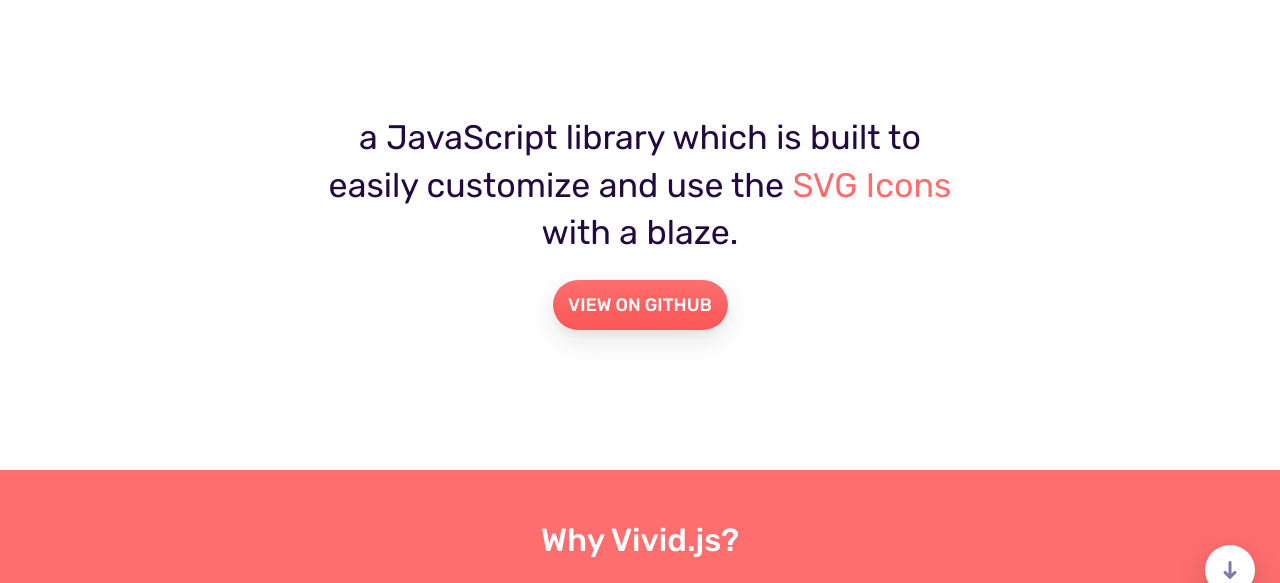
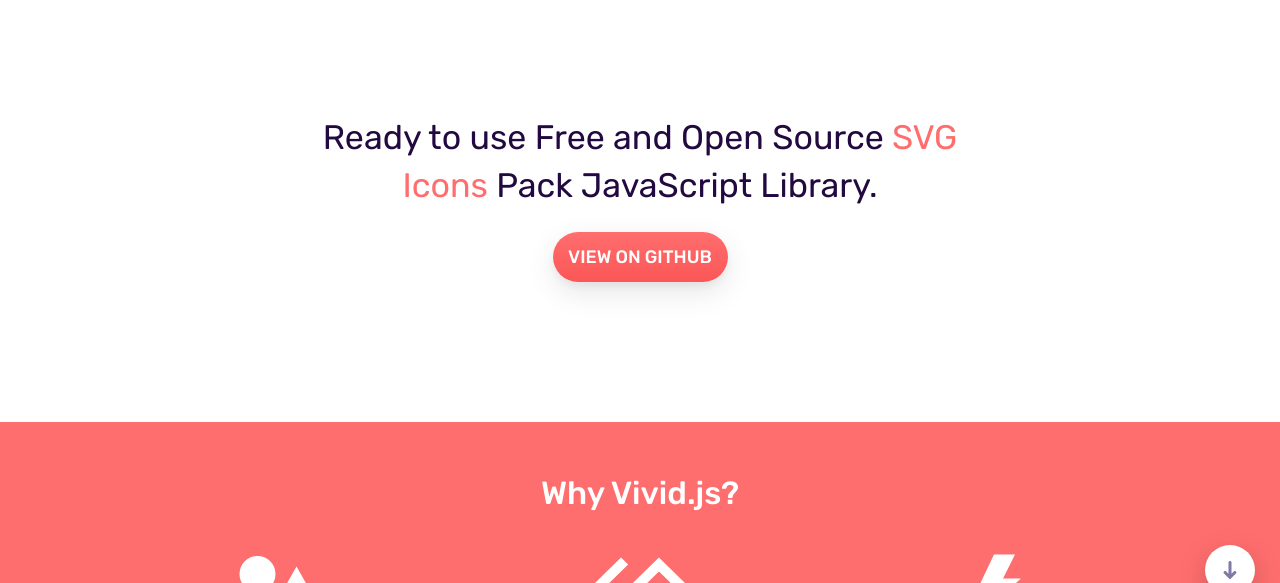
Before and after one commit to webkul/vivid, a plain HTML site: page index.html in a window 1280 px wide. Shown: the part 180-763 px from the top of the page. Drawn offline with Linux system fonts and the light colour scheme.

Commit message:
Updated Taglines

```diff
--- a/index.html
+++ b/index.html
@@ -18,24 +18,23 @@
         })(window, document, 'script', 'dataLayer', 'GTM-NRS3RBH');
     </script>
     <!-- End Google Tag Manager -->
-    <title>SVG Icons Library - Vivid.js</title>
+    <title>Free Open Source SVG Icons Set Pack and Library [100+ Icons] - Vivid.js</title>
     <meta charset="UTF-8">
     <meta name="viewport" content="width=device-width, initial-scale=1, user-scalable=yes">
     <link rel="icon" type="image/x-icon" href="assets/res/vivid-favicon.ico?1.0.1" />
     <link rel="apple-touch-icon-precomposed" href="assets/res/vivid-favicon-57x57.png?1.0.1">
     <link rel="canonical" href="https://webkul.github.io/vivid/">
     <meta name="twitter:card" content="summary_large_image">
-    <meta name="twitter:title" content="Vivid.JS - SVG Icons Library">
-    <meta name="twitter:description" content="JavaScript library which is built to easily customize and use the SVG Icons">
+    <meta name="twitter:title" content="Free Open Source SVG Icons Set Pack and Library [100+ Icons] - Vivid.js">
+    <meta name="twitter:description" content="Get 100+ free open source svg icons set pack and library which are ready to use in both sketch app and javascript projects built with react and npm.">
     <meta name="twitter:image:src" content="https://webkul.github.io/vivid/assets/res/vivid-cover.png">
     <meta name="twitter:creator" content="@webkul">
     <meta name="twitter:url" content="https://webkul.github.io/vivid/">
-    <meta property="og:title" content="Vivid.JS - SVG Icons Library">
-    <meta property="og:description" content="JavaScript library which is built to easily customize and use the SVG Icons">
+    <meta property="og:title" content="Free Open Source SVG Icons Set Pack and Library [100+ Icons] - Vivid.js">
+    <meta property="og:description" content="Get 100+ free open source svg icons set pack and library which are ready to use in both sketch app and javascript projects built with react and npm.">
     <meta property="og:url" content="https://webkul.github.io/vivid/">
     <meta property="og:image" content="https://webkul.github.io/vivid/assets/res/vivid-cover.png">
-    <meta name="keywords" content="vivid, vivid js, vivid icons, svg, svg icons, library">
-    <meta name="description" content="JavaScript library which is built to easily customize and use the SVG Icons">
+    <meta name="description" content="Get 100+ free open source svg icons set pack and library which are ready to use in both sketch app and javascript projects built with react and npm.">
     <link href="assets/css/style.min.css?1.0.5" rel="stylesheet" type="text/css">
     <script src="assets/js/script.min.js?1.0.5" type="text/javascript"></script>
     <script src="https://cdn.jsdelivr.net/npm/vivid-icons@1.0.9/dist/vivid-icons.min.js" type="text/javascript"></script>
@@ -96,9 +95,7 @@
         </header>
         <!--Header-->
         <div class="hero-text">
-
-            <h1>a JavaScript library which is built to easily customize and use the
-                <span class="text-yellow">SVG Icons</span> with a blaze.</h1>
+            <h1>Ready to use Free and Open Source <span class="text-yellow">SVG Icons</span> Pack JavaScript Library.</h1>
             <a target="_blank" href="https://github.com/webkul/vivid" class="button-cta">View on GitHub</a>
         </div>
     </div>
```
